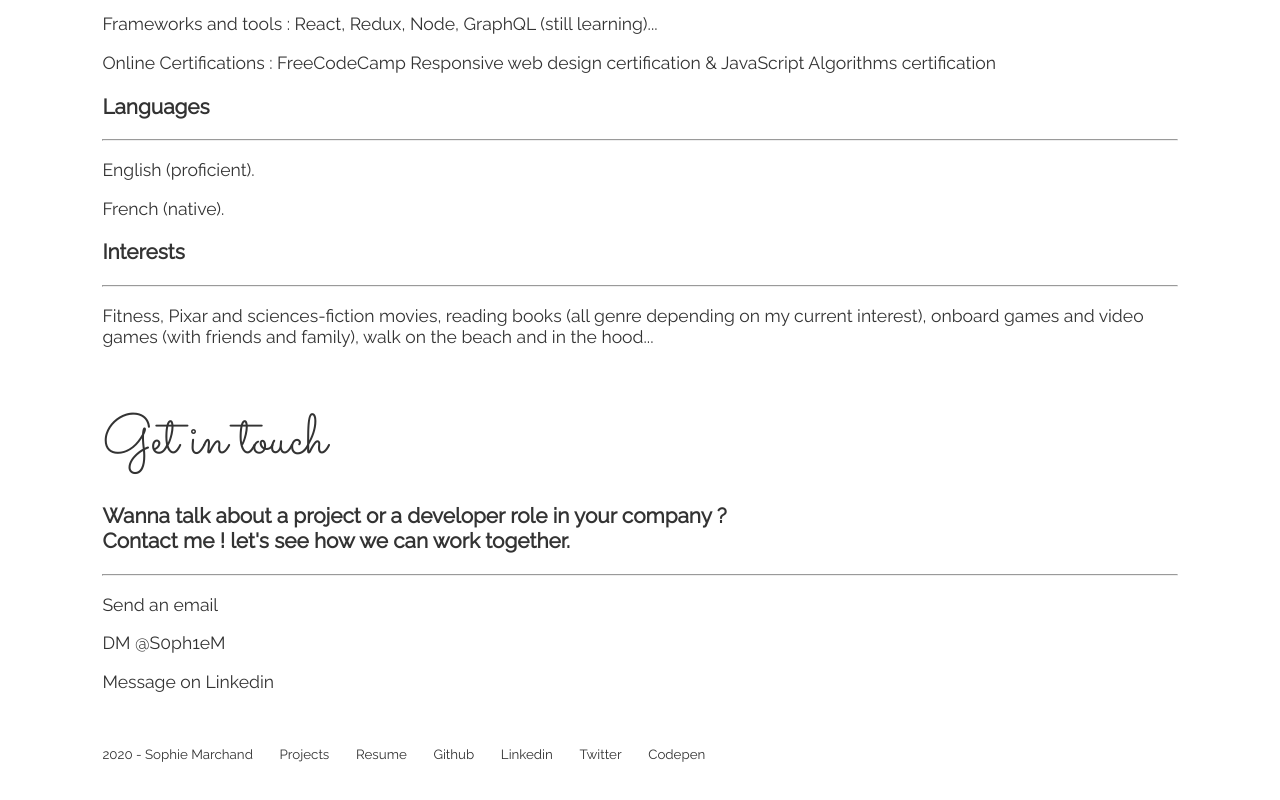
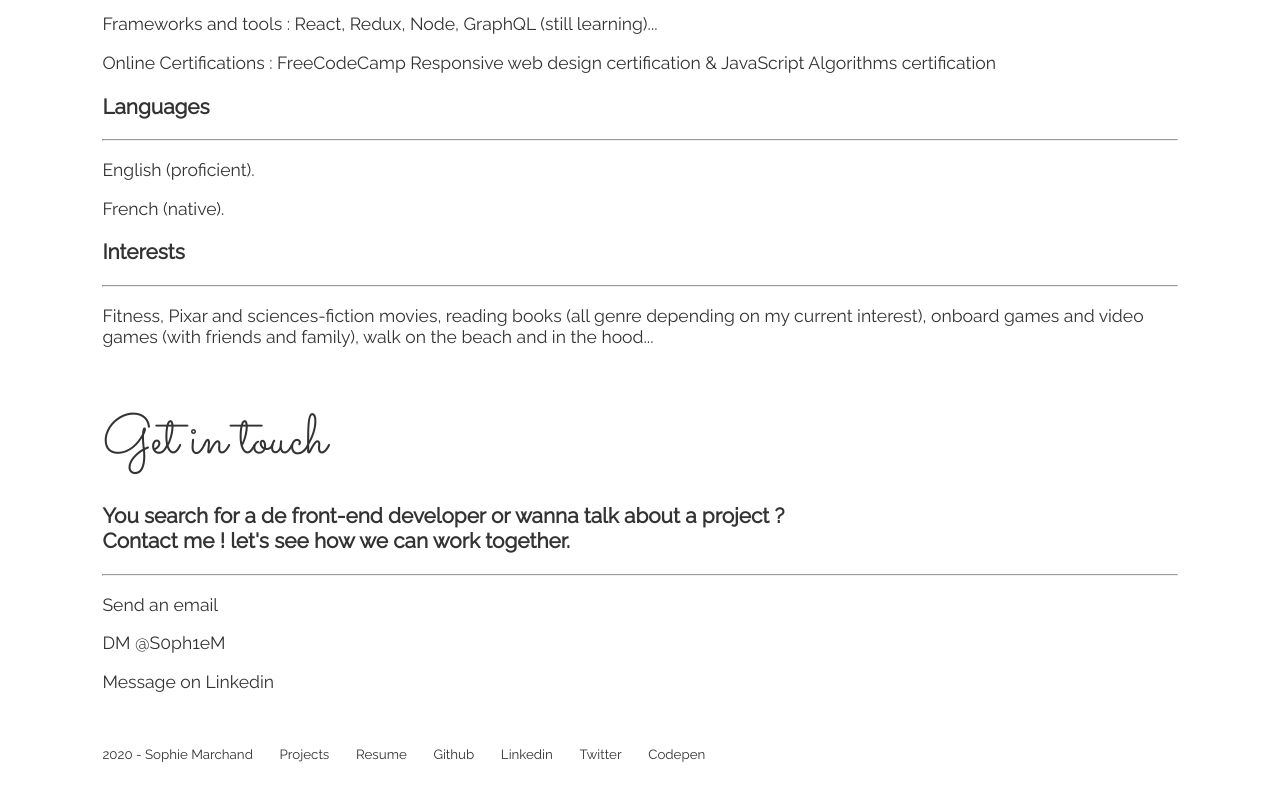
Before and after one commit to S0f1eM/portfolio-2020, a React app: page /Resume in a window 1280 px wide. Shown: the part 1669-2469 px from the top of the page. Built offline with nearby package versions, Linux system fonts and the light colour scheme; a web font is replaced by a local one.

Commit message:
contact & footer link + attemps preload js

```diff
--- a/public/index.html
+++ b/public/index.html
@@ -19,7 +19,7 @@
     <meta property="og:url" content="https://sophie-marchand.com/" />
 
     <title>Sophie Marchand - Front-end Developer</title>
-    <link rel="manifest" href="%PUBLIC_URL%/manifest.json" />
+    <link rel="preload" rel="manifest" href="%PUBLIC_URL%/manifest.json" />
   </head>
   <body>
     <div id="root"></div>
--- a/src/components/Contact.js
+++ b/src/components/Contact.js
@@ -9,7 +9,7 @@ const Contact = () => {
   <>
     <section className="contact-me" id="contact">
      	<h2 className="contact-me">Get in touch</h2>
-        <h3>Wanna talk about a project or a developer role in your company ? <br/>
+        <h3>You search for a de front-end developer or wanna talk about a project ? <br/>
             Contact me ! let's see how we can work together.</h3>
         <hr/>
         <p>
```
Also changed, not shown: src/components/Footer.js (line endings or trailing spaces).
